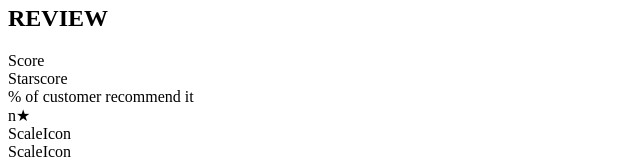
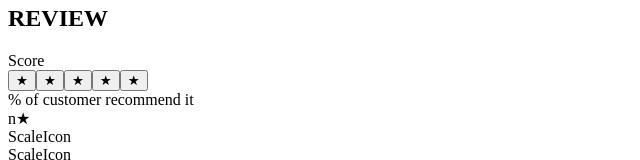
Before and after one commit to poaceae-team6/fec-catwalk, a React app: page / in a window 1280 px wide. Shown: the part 1402-1562 px from the top of the page, without its empty margins (0-640 px from the left). Built offline with nearby package versions, Linux system fonts and the light colour scheme; the HTML template or start-up script is replaced by a standard one.

Commit message:
Added StarRating component

```diff
--- a/client/src/components/review/reviewmain/RatingSummary.jsx
+++ b/client/src/components/review/reviewmain/RatingSummary.jsx
@@ -1,12 +1,13 @@
 
 import React from 'react';
+import StarRating from './StarRating.jsx'
 
 
 function RatingSummary() {
   return (
     <div>
       <div>Score</div>
-      <div>Starscore</div>
+      <div><StarRating /></div>
     </div>
   );
 }
--- /dev/null
+++ b/client/src/components/review/reviewmain/StarRating.jsx
@@ -0,0 +1,29 @@
+import React, { useState } from "react";
+import styled from 'styled-components';
+
+
+const StarRating = () => {
+  const [rating, setRating] = useState(0);
+  const [hover, setHover] = useState(0);
+  return (
+    <div className="star-rating">
+      {[...Array(5)].map((star, index) => {
+        index += 1;
+        return (
+          <button
+            type="button"
+            key={index}
+            className={index <= (hover || rating) ? "on" : "off"}
+            onClick={() => setRating(index)}
+            onMouseEnter={() => setHover(index)}
+            onMouseLeave={() => setHover(rating)}
+          >
+            <span className="star">&#9733;</span>
+          </button>
+        );
+      })}
+    </div>
+  );
+};
+
+export default StarRating;
```
